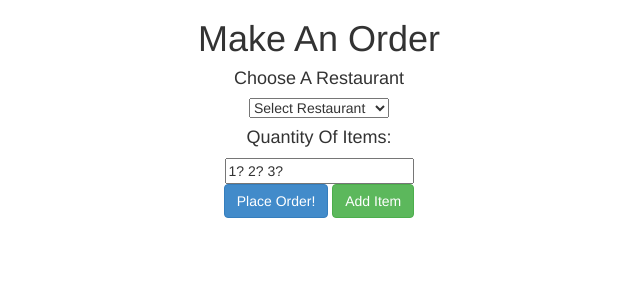
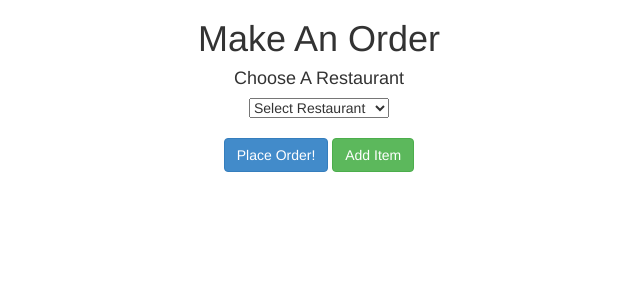
Before and after one commit to RichCerone/CodeDayPhilly, a PHP site: page /user.php in a window 1280 px wide. Shown: the part 51-351 px from the top of the page, without its empty margins (321-961 px from the left). Run offline with PHP 8.4, Linux system fonts and the light colour scheme.

Commit message:
Rich You guys are retards...

```diff
--- a/user.php
+++ b/user.php
@@ -68,8 +68,6 @@
             <form>
                 <div id="menuItems"><!--Drop down box appears in here--></div>
             </form>
-            <h4>Quantity Of Items:</h4>
-           <input type="text" value="1? 2? 3?" id="quantity">
            <br>
             <!--Done ordering, submit order to selected restaurant-->
             <input type="submit" value="Place Order!" id="placeOrder" class="btn btn-primary">
```
